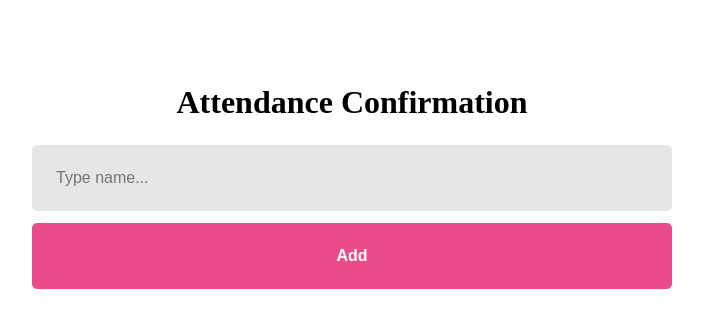
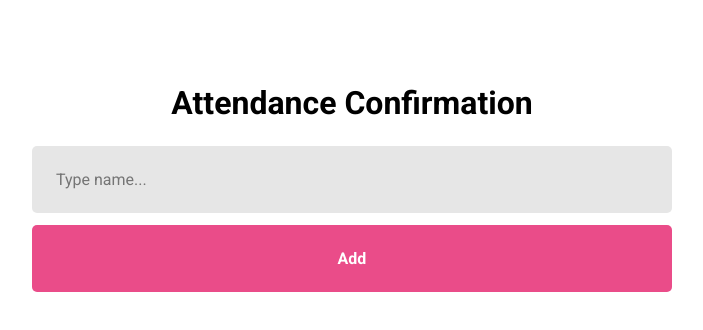
Before and after one commit to dimas-prates/attendance-confirmation-v2, a React (Vite) app: page / in a window 1280 px wide. Shown: the top 330 px of the page, without its empty margins (288-991 px from the left). Built offline with nearby package versions, Linux system fonts and the light colour scheme.

Commit message:
:sparkles: feat(global.css): applied font size and family, from google fonts

```diff
--- a/src/styles/global.css
+++ b/src/styles/global.css
@@ -3,3 +3,11 @@
     padding: 0;
     box-sizing: border-box;
 }
+
+body,
+input,
+button {
+    font-size: 16px;
+    font-family: 'Roboto', sans-serif;
+    -webkit-font-smoothing: antialiased;
+}
```
